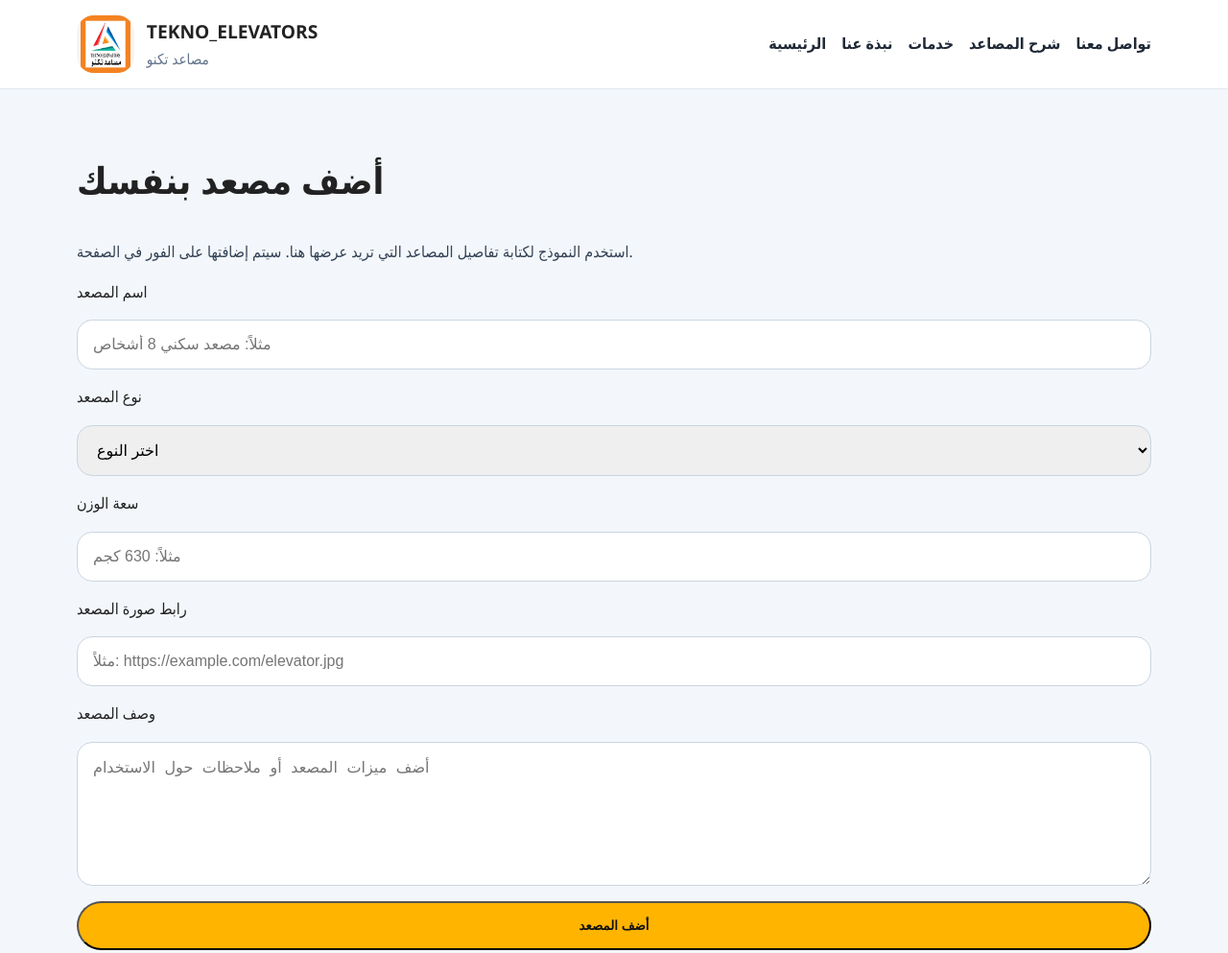
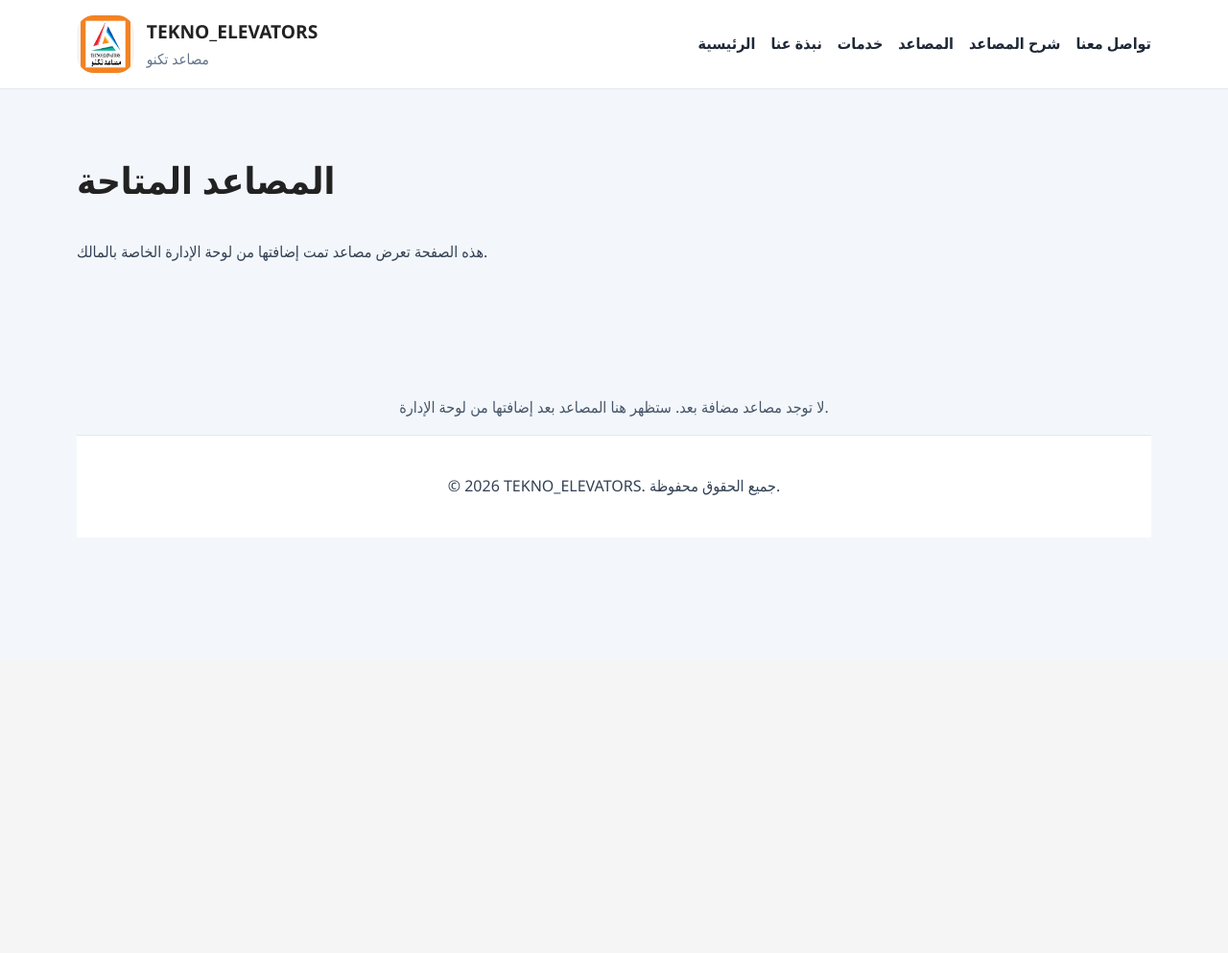
Before and after one commit to said-434/tekno-elevators, a plain HTML site: page elevators.html in a window 1280 px wide. Shown: the top 993 px of the page at 96% size. After the commit the page ends 800 px from the top, so only its background shows below. Drawn offline with Linux system fonts and the light colour scheme.

Commit message:
Separate public elevators listing from admin elevator management

```diff
--- a/elevators.html
+++ b/elevators.html
@@ -3,7 +3,7 @@
 <head>
   <meta charset="UTF-8" />
   <meta name="viewport" content="width=device-width, initial-scale=1.0" />
-  <title>أضف مصعد - TEKNO_ELEVATORS</title>
+    <title>المصاعد - TEKNO_ELEVATORS</title>
     <link rel="stylesheet" href="styles.css" />
   </head>
   <body>
@@ -22,7 +22,7 @@
           <a href="index.html">الرئيسية</a>
           <a href="about.html">نبذة عنا</a>
           <a href="services.html">خدمات</a>
-        <a class="admin-only" href="elevators.html">أضف مصعد</a>
+          <a href="elevators.html">المصاعد</a>
           <a href="explain.html">شرح المصاعد</a>
           <a href="contact.html">تواصل معنا</a>
         </nav>
@@ -31,42 +31,12 @@
 
     <main class="section">
       <div class="container">
-      <h2>أضف مصعد بنفسك</h2>
-      <p>استخدم النموذج لكتابة تفاصيل المصاعد التي تريد عرضها هنا. سيتم إضافتها على الفور في الصفحة.</p>
-
-      <form id="add-elevator-form">
-        <label>اسم المصعد</label>
-        <input type="text" name="name" placeholder="مثلاً: مصعد سكني 8 أشخاص" required />
-
-        <label>نوع المصعد</label>
-        <select name="type" required>
-          <option value="">اختر النوع</option>
-          <option value="سكني">سكني</option>
-          <option value="تجاري">تجاري</option>
-          <option value="صناعي">صناعي</option>
-          <option value="هيدروليكي">هيدروليكي</option>
-          <option value="كهربائي">كهربائي</option>
-        </select>
-
-        <label>سعة الوزن</label>
-        <input type="text" name="capacity" placeholder="مثلاً: 630 كجم" required />
-
-        <label>رابط صورة المصعد</label>
-        <input type="url" name="image" placeholder="مثلاً: https://example.com/elevator.jpg" />
-
-        <label>وصف المصعد</label>
-        <textarea name="description" placeholder="أضف ميزات المصعد أو ملاحظات حول الاستخدام" required></textarea>
-
-        <button type="submit" class="btn">أضف المصعد</button>
-      </form>
+        <h2>المصاعد المتاحة</h2>
+        <p>هذه الصفحة تعرض مصاعد تمت إضافتها من لوحة الإدارة الخاصة بالمالك.</p>
 
         <section class="section">
-        <h2>قائمة المصاعد</h2>
           <div id="elevator-list" class="cards"></div>
-        <p id="no-elevators" class="empty-message">لا توجد مصاعد مضافة بعد. أضف مصعدًا وسيظهر هنا مباشرة.</p>
-      </section>
-    </div>
-  </main>
+          <p id="no-elevators" class="empty-message">لا توجد مصاعد مضافة بعد. ستظهر هنا المصاعد بعد إضافتها من لوحة الإدارة.</p>
 
   <footer>
     <div class="container footer-content">
--- a/script.js
+++ b/script.js
@@ -1,5 +1,5 @@
 const elevatorStorageKey = 'teknoElevatorList';
-const elevatorForm = document.getElementById('add-elevator-form');
+const adminElevatorForm = document.getElementById('admin-add-elevator-form');
 const elevatorList = document.getElementById('elevator-list');
 const noElevatorsMessage = document.getElementById('no-elevators');
 
@@ -137,15 +137,15 @@ function renderElevators(list) {
 const savedElevators = getSavedElevators();
 if (elevatorList) renderElevators(savedElevators);
 
-if (elevatorForm && elevatorList) {
-  elevatorForm.addEventListener('submit', function (event) {
+if (adminElevatorForm && elevatorList) {
+  adminElevatorForm.addEventListener('submit', function (event) {
     event.preventDefault();
 
-    const name = elevatorForm.elements['name'].value.trim();
-    const type = elevatorForm.elements['type'].value;
-    const capacity = elevatorForm.elements['capacity'].value.trim();
-    const image = elevatorForm.elements['image'].value.trim();
-    const description = elevatorForm.elements['description'].value.trim();
+    const name = adminElevatorForm.elements['name'].value.trim();
+    const type = adminElevatorForm.elements['type'].value;
+    const capacity = adminElevatorForm.elements['capacity'].value.trim();
+    const image = adminElevatorForm.elements['image'].value.trim();
+    const description = adminElevatorForm.elements['description'].value.trim();
 
     if (!name || !type || !capacity || !description) {
       alert('من فضلك املأ جميع الحقول الأساسية. حقل الصورة اختياري.');
@@ -156,7 +156,7 @@ if (elevatorForm && elevatorList) {
     const updatedList = [newElevator, ...getSavedElevators()];
     saveElevators(updatedList);
     renderElevators(updatedList);
-    elevatorForm.reset();
+    adminElevatorForm.reset();
     alert('تمت إضافة المصعد بنجاح وسيظهر في القائمة الآن.');
   });
 }
```
Lines whose indentation alone changed are shown as unchanged.
